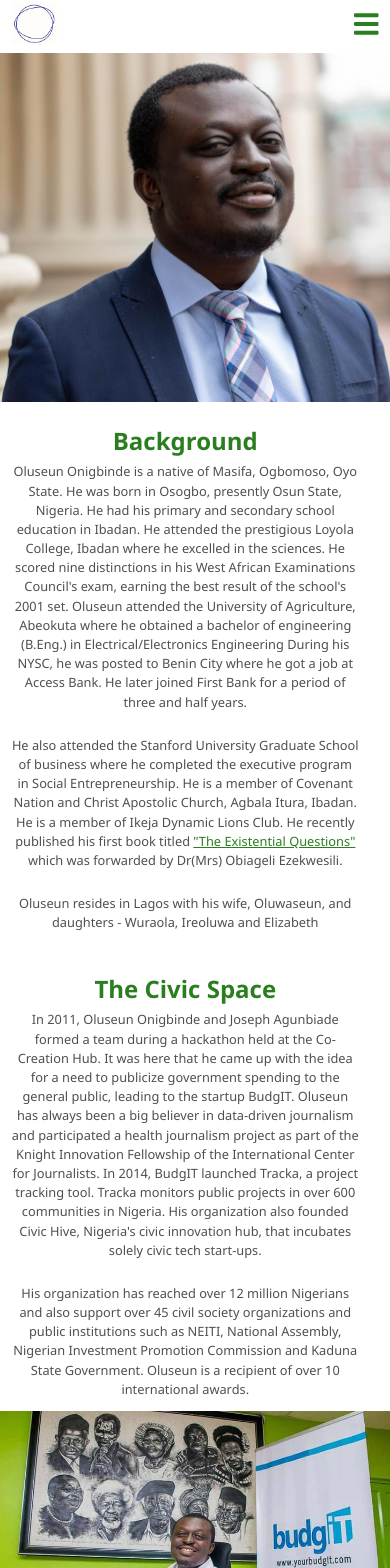
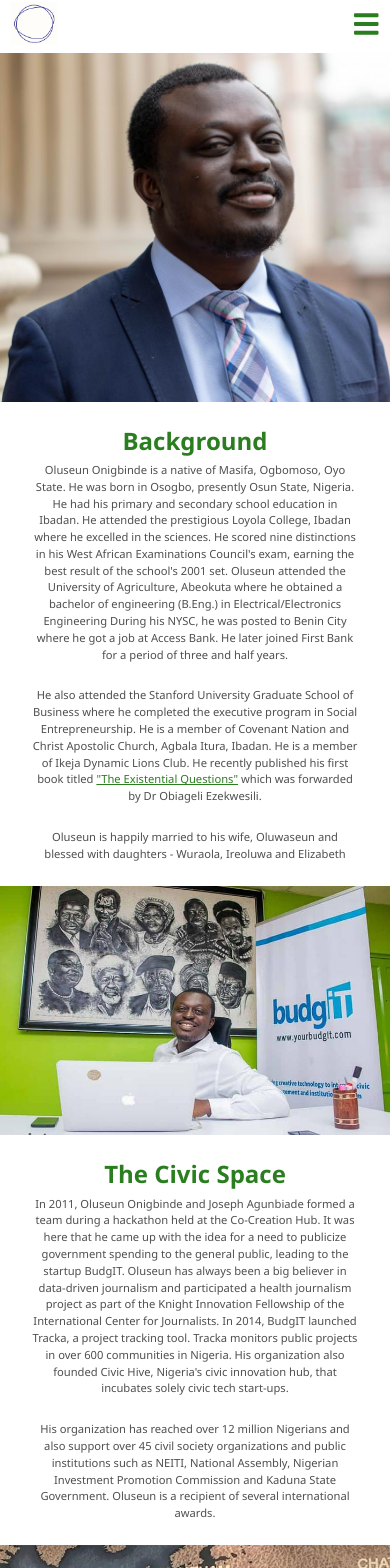
Before and after one commit to seyeonigbinde/oluseun-onigbinde, a React (Create React App) app: page /about in a window 390 px wide. Shown: the top 1568 px of the page. Built offline with nearby package versions, Linux system fonts and the light colour scheme; the HTML template or start-up script is replaced by a standard one.

Commit message:
CSS Alignment

```diff
--- a/src/components/About.js
+++ b/src/components/About.js
@@ -23,18 +23,21 @@ const About = () => {
                     <h2>Background</h2>
                     <p>Oluseun Onigbinde is a native of Masifa, Ogbomoso, Oyo State. He was born in Osogbo, presently Osun State, Nigeria. He had his primary and secondary school education in Ibadan. He attended the prestigious Loyola College, Ibadan where he excelled in the sciences. He scored nine distinctions in his West African Examinations Council's exam, earning the best result of the school's 2001 set. Oluseun attended the University of Agriculture, Abeokuta where he obtained a bachelor of engineering (B.Eng.) in Electrical/Electronics Engineering During his NYSC, he was posted to Benin City where he got a job at Access Bank. He later joined First Bank for a period of three and half years.</p><br />
                     <p>
-                        He also attended the Stanford University Graduate School of business where he completed the executive program in Social Entrepreneurship. He is a member of Covenant Nation and Christ Apostolic Church, Agbala Itura, Ibadan. He is a member of Ikeja Dynamic Lions Club. He recently published his first book titled <Link to="/publication">"The Existential Questions"</Link> which was forwarded by Dr(Mrs) Obiageli Ezekwesili.
+                        He also attended the Stanford University Graduate School of Business where he completed the executive program in Social Entrepreneurship. He is a member of Covenant Nation and Christ Apostolic Church, Agbala Itura, Ibadan. He is a member of Ikeja Dynamic Lions Club. He recently published his first book titled <Link to="/publication">"The Existential Questions"</Link> which was forwarded by Dr Obiageli Ezekwesili.
                     </p><br/>
-                    <p>Oluseun resides in Lagos with his wife, Oluwaseun, and daughters - Wuraola, Ireoluwa and Elizabeth</p>
+                    <p>Oluseun is happily married to his wife, Oluwaseun and blessed with daughters - Wuraola, Ireoluwa and Elizabeth</p>
                 </div>
             </section>
             <section className="about_container"data-aos="fade-down" data-aos-duration="3000">
+            <div className="about_img1" data-aos="fade-down" data-aos-duration="3000">
+                    <img src={oluseun3} alt="image2" />
+                </div>
                 <div className="about_text">
                     <h2>The Civic Space</h2>
                     <p>In 2011, Oluseun Onigbinde and Joseph Agunbiade formed a team during a hackathon held at the Co-Creation Hub. It was here that he came up with the idea for a need to publicize government spending to the general public, leading to the startup BudgIT. Oluseun has always been a big believer in data-driven journalism and participated a health journalism project as part of the Knight Innovation Fellowship of the International Center for Journalists. In 2014, BudgIT launched Tracka, a project tracking tool. Tracka monitors public projects in over 600 communities in Nigeria. His organization also founded Civic Hive, Nigeria's civic innovation hub, that incubates solely civic tech start-ups.</p><br />
-                    <p>His organization has reached over 12 million Nigerians and also support over 45 civil society organizations and public institutions such as NEITI, National Assembly, Nigerian Investment Promotion Commission and Kaduna State Government. Oluseun is a recipient of over 10 international awards. </p>
+                    <p>His organization has reached over 12 million Nigerians and also support over 45 civil society organizations and public institutions such as NEITI, National Assembly, Nigerian Investment Promotion Commission and Kaduna State Government. Oluseun is a recipient of several international awards. </p>
                 </div>
-                <div className="about_img"data-aos="fade-down" data-aos-duration="3000">
+                <div className="about_img3" data-aos="fade-down" data-aos-duration="3000">
                     <img src={oluseun3} alt="image2" />
                 </div>
             </section>
@@ -53,10 +56,14 @@ const About = () => {
                 </div>
             </section>
             <section className="about_container">
+            <div className="about_img2" data-aos="fade-down" data-aos-duration="3000">
+                    <img src={oluseun2} alt="image3" />
+                </div>
                 <div className="about_text" data-aos="fade-down" data-aos-duration="3000">
                     <h2>Recognitions</h2>
-                    <p>He is a board member of the ONE Africa Policy Advisory Board and also chairs Citizens' Gavel  Advisory Board.  He was appointed as Technical Adviser at the Ministry of Budget and National Planning in 2019 but resigned few days after this appointment.
-                    Oluseun is a recipient of several awards and fellowships. In 2012, he was awarded the Future Awards Prize for Science and Tech Innovation. In 2018, Oluseun was selected by the Obama Foundation for its inaugural Obama Scholars Program at Columbia University. He has also been recognized as;</p> <br />
+                    <p>He is a board member of the ONE Africa Policy Advisory Board and also chairs Citizens' Gavel  Advisory Board.  He was appointed as Technical Adviser at the Ministry of Budget and National Planning in 2019 but resigned few days after this appointment.</p><br/>
+
+                    <p>Oluseun is a recipient of several awards and fellowships. In 2012, he was awarded the Future Awards Prize for Science and Tech Innovation. In 2018, Oluseun was selected by the Obama Foundation for its inaugural Obama Scholars Program at Columbia University. He has also been recognized as;</p> <br />
                     <div className="recognition_list">
                     <p><i class="fas fa-hand-point-right"></i> Africa's Top 50 Disruptor, The Africa Report</p>
 
@@ -103,7 +110,7 @@ const About = () => {
                     <p><i class="fas fa-hand-point-right"></i> The Future Africa Prize Winner for Technology</p>
                     </div>
                 </div>
-                <div className="about_img" data-aos="fade-down" data-aos-duration="3000">
+                <div className="about_img4" data-aos="fade-down" data-aos-duration="3000">
                     <img src={oluseun2} alt="image3" />
                 </div>
             </section>
--- a/src/components/Blog.js
+++ b/src/components/Blog.js
@@ -1,6 +1,4 @@
 import React from 'react'
-import { Link } from 'react-router-dom'
-import logo1 from '../images/logo1.jpeg'
 import Footer from './Footer'
 import Header from './Header'
 
--- a/src/index.css
+++ b/src/index.css
@@ -227,8 +227,14 @@ header{
   align-items: center;
   flex-wrap: wrap;
 }
-.about_img{
+.about_img,
+ .about_img3,
+ .about_img4{
   width: 50%;
+}
+.about_img1,
+ .about_img2{
+  display: none;
 }
 .about_text{
   width: 50%;
@@ -262,7 +268,6 @@ header{
   border-radius: 10px;
   text-align: justify;
   /* margin-bottom: 2%; */
-  transition: width 2s, height 4s;
 }
 .init_items img{
   width: 50%;
@@ -272,9 +277,7 @@ header{
 filter: grayscale(100);
 }
 .init_items:hover{
-  background-color: #2b7e20 ;
-  color: #fff;
-  width: 32%;
+  background-color: #c6e5c2 ;
 }
 .blog_container{
   margin: 10% 2%;
@@ -388,8 +391,11 @@ footer{
   h3{
     font-size: 1.0rem;
   }
+  h5{
+    font-size: 0.9rem;
+  }
   p{
-    font-size: 0.8rem;
+    font-size: 0.7rem;
   }
   header{
     overflow: visible;
@@ -434,8 +440,18 @@ footer{
   .about_img{
     width: 100%;
   }
+  .about_img3,
+  .about_img4{
+    display: none;
+  }
+  .about_img1,
+   .about_img2{
+    width: 100%;
+    display: inline;
+  }
   .about_text{
-    width: 95%;
+    width: 90%;
+    margin: auto;
   }
   .init_container{
     margin-top: 25%;
@@ -443,6 +459,9 @@ footer{
   .init_items{
     width: 95%;
     margin: 2% 0;
+  }
+  .blog_container{
+    margin-top: 20%;
   }
   .contact_img{
     width: 100%;
@@ -461,4 +480,7 @@ footer{
   .footer_items a{
     font-size: 0.7rem;
   }
+  .footer_copyright p{
+    font-size: 0.7rem;
+  }
 }
```
